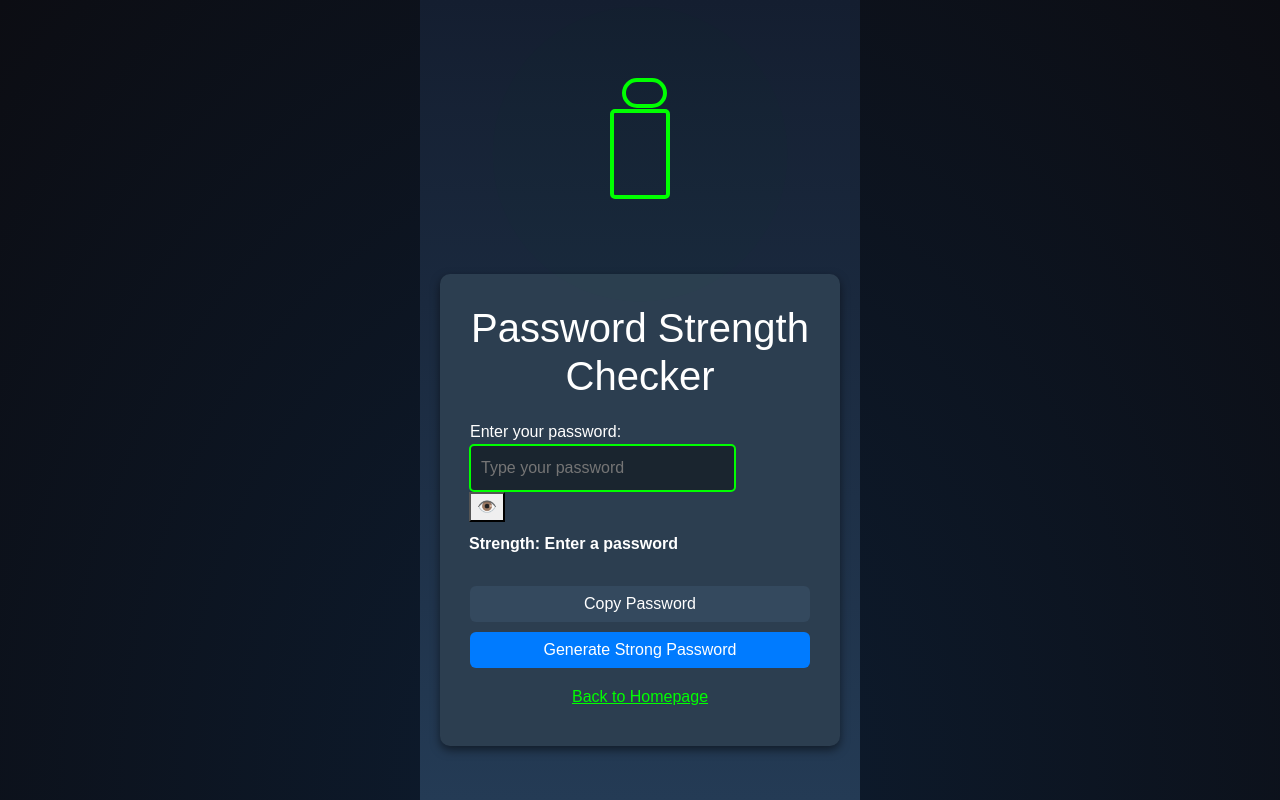
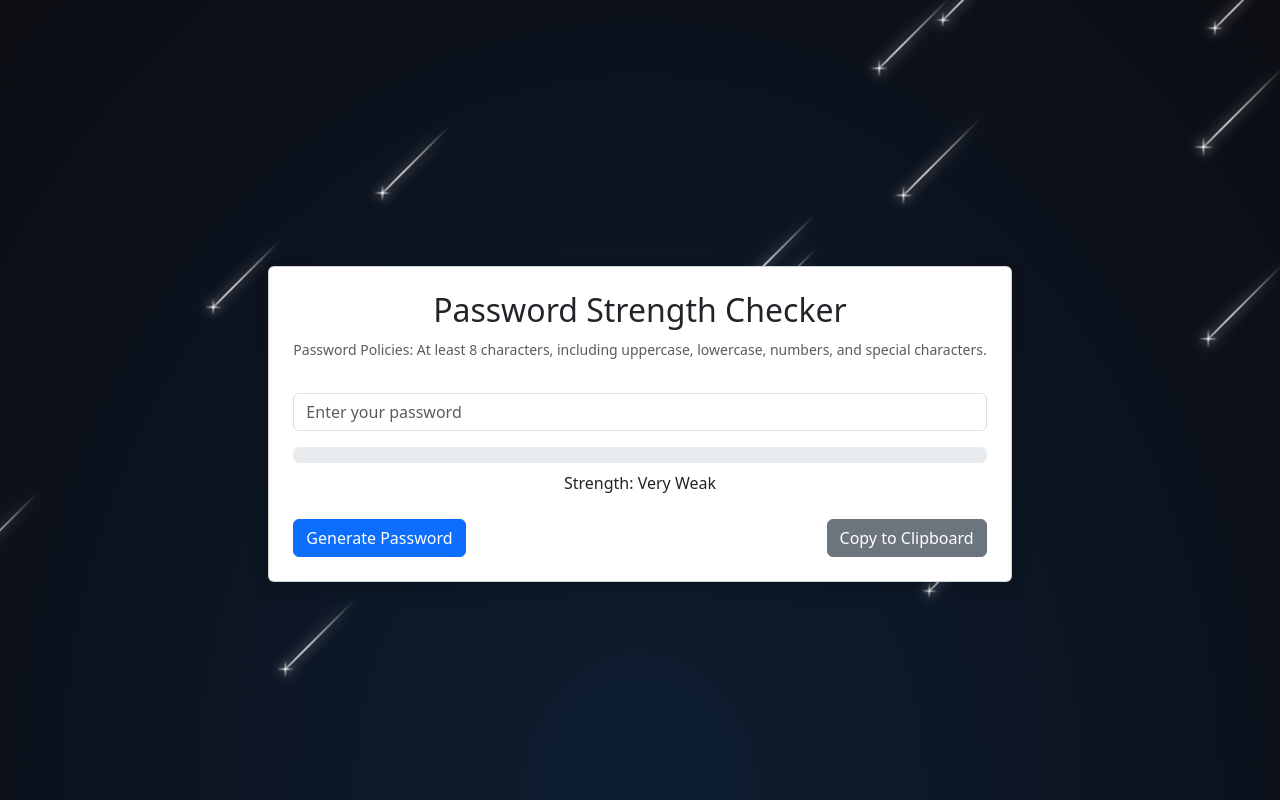
Before and after one commit to Shahbaaz017/Password_Strength_Analyzer_and_Manager, a React (Create React App) app in the folder client/: page /password-checker in a window 1280 px wide. Built offline with nearby package versions, Linux system fonts and the light colour scheme.

Commit message:
modified password strength checker

```diff
--- a/client/src/pages/PasswordStrengthChecker.jsx
+++ b/client/src/pages/PasswordStrengthChecker.jsx
@@ -1,134 +1,88 @@
-import React, { useState } from "react";
-import { Link } from "react-router-dom";
-import zxcvbn from "zxcvbn";
-import "./securityAnimation.css";
+import React, { useState } from 'react';
+import 'bootstrap/dist/css/bootstrap.min.css';
+import StarsBackground from './StarsBackground';
+import zxcvbn from 'zxcvbn';
 
-const PasswordStrengthChecker = () => {
-  const [password, setPassword] = useState("");
-  const [strength, setStrength] = useState("");
-  const [feedback, setFeedback] = useState({});
-  const [realTimeFeedback, setRealTimeFeedback] = useState([]);
-  const [showPassword, setShowPassword] = useState(false);
+function PasswordStrengthChecker() {
+    const [password, setPassword] = useState('');
+    const [strength, setStrength] = useState(0);
+    const [feedback, setFeedback] = useState('');
 
-  const evaluateStrength = (password) => {
+    const updateStrengthIndicator = (password) => {
         const result = zxcvbn(password);
-    const strengthLabels = ["Very Weak", "Weak", "Moderate", "Strong", "Very Strong"];
-    setStrength(strengthLabels[result.score]);
-
-    // Update feedback from zxcvbn
-    setFeedback({
-      warning: result.feedback.warning,
-      suggestions: result.feedback.suggestions,
-    });
-
-    // Real-time feedback
-    const feedbackMessages = [];
-    if (!/[A-Z]/.test(password)) feedbackMessages.push("Include at least one uppercase letter.");
-    if (!/[a-z]/.test(password)) feedbackMessages.push("Include at least one lowercase letter.");
-    if (!/[0-9]/.test(password)) feedbackMessages.push("Include at least one number.");
-    if (!/[!@#$%^&*(),.?":{}|<>]/.test(password))
-      feedbackMessages.push("Include at least one special character.");
-    if (password.length < 8)
-      feedbackMessages.push("Password should be at least 8 characters long.");
-    setRealTimeFeedback(feedbackMessages);
+        setStrength(result.score);
+        setFeedback(result.feedback.suggestions.join(' ') || 'Password is strong!');
     };
 
-  const handlePasswordChange = (e) => {
-    const newPassword = e.target.value;
-    setPassword(newPassword);
-    evaluateStrength(newPassword);
+    const handleChange = (event) => {
+        const input = event.target.value;
+        setPassword(input);
+        updateStrengthIndicator(input);
     };
 
-  const togglePasswordVisibility = () => {
-    setShowPassword((prev) => !prev);
+    const getStrengthClass = (score) => {
+        const classes = ["bg-danger", "bg-warning", "bg-info", "bg-primary", "bg-success"];
+        return classes[score] || "bg-secondary";
+    };
+
+    const getStrengthText = (score) => {
+        const texts = ["Very Weak", "Weak", "Moderate", "Strong", "Very Strong"];
+        return texts[score] || "None";
     };
 
     const generatePassword = () => {
-    const chars = "abcdefghijklmnopqrstuvwxyzABCDEFGHIJKLMNOPQRSTUVWXYZ0123456789!@#$%^&*()";
-    const generatedPassword = Array.from({ length: 12 }, () =>
-      chars.charAt(Math.floor(Math.random() * chars.length))
-    ).join("");
+        const characters = 'ABCDEFGHIJKLMNOPQRSTUVWXYZabcdefghijklmnopqrstuvwxyz0123456789!@#$%^&*()_+[]{}|;:,.<>?';
+        let generatedPassword = '';
+        for (let i = 0; i < 12; i++) {
+            generatedPassword += characters.charAt(Math.floor(Math.random() * characters.length));
+        }
         setPassword(generatedPassword);
-    evaluateStrength(generatedPassword);
+        updateStrengthIndicator(generatedPassword);
     };
 
-  const copyPassword = () => {
+    const copyToClipboard = () => {
         navigator.clipboard.writeText(password);
-    alert("Password copied to clipboard!");
+        alert('Password copied to clipboard!');
     };
 
     return (
-    <div className="password-checker-container">
-      {/* Animated Security Lock */}
-      <div className="animation-container">
-        <div className="lock-icon"></div>
-        <div className="wave"></div>
+        <div>
+            <StarsBackground />
+            <div className="container mt-5">
+                <div className="card p-4 shadow">
+                    <h2 className="text-center">Password Strength Checker</h2>
+                    <div className="mb-3">
+                        <small className="text-muted">Password Policies: At least 8 characters, including uppercase, lowercase, numbers, and special characters.</small>
                     </div>
-
-      {/* Password Strength Checker Form */}
-      <div className="form-container">
-        <h1>Password Strength Checker</h1>
-        <div className="input-group">
-          <label htmlFor="password">Enter your password:</label>
-          <div className="password-input-wrapper">
                     <input
-              id="password"
-              type={showPassword ? "text" : "password"}
+                        type="password"
+                        className="form-control my-3"
+                        placeholder="Enter your password"
                         value={password}
-              onChange={handlePasswordChange}
-              placeholder="Type your password"
+                        onChange={handleChange}
                     />
-            <button
-              type="button"
-              className="toggle-password-btn"
-              onClick={togglePasswordVisibility}
-            >
-              {showPassword ? "🙈" : "👁️"}
-            </button>
+                    <div className="progress mb-2">
+                        <div
+                            className={`progress-bar ${getStrengthClass(strength)}`}
+                            role="progressbar"
+                            style={{ width: `${(strength / 4) * 100}%` }}
+                            aria-valuenow={strength}
+                            aria-valuemin="0"
+                            aria-valuemax="4"
+                        ></div>
                     </div>
-
-          {/* Real-Time Feedback */}
-          <div className={`strength strength-${strength.toLowerCase()}`}>
-            Strength: <strong>{strength || "Enter a password"}</strong>
+                    <div className="text-center font-weight-bold mb-2">
+                        Strength: {getStrengthText(strength)}
                     </div>
-          {feedback.warning && <p className="feedback-warning">⚠️ {feedback.warning}</p>}
-          {feedback.suggestions?.length > 0 && (
-            <ul className="feedback-suggestions">
-              {feedback.suggestions.map((suggestion, index) => (
-                <li key={index}>💡 {suggestion}</li>
-              ))}
-            </ul>
-          )}
-
-          {/* Real-Time Requirement Feedback */}
-          {realTimeFeedback.length > 0 && (
-            <ul className="real-time-feedback">
-              {realTimeFeedback.map((message, index) => (
-                <li key={index}>🔑 {message}</li>
-              ))}
-            </ul>
-          )}
+                    <div className="text-muted mb-3">{feedback}</div>
+                    <div className="d-flex justify-content-between">
+                        <button className="btn btn-primary" onClick={generatePassword}>Generate Password</button>
+                        <button className="btn btn-secondary" onClick={copyToClipboard}>Copy to Clipboard</button>
                     </div>
-
-        {/* Strength Progress Bar */}
-        <div className="progress-bar">
-          <div className={`progress-fill strength-${strength.toLowerCase()}`}></div>
                 </div>
-
-        <button onClick={copyPassword} className="btn btn-secondary">
-          Copy Password
-        </button>
-        <button onClick={generatePassword} className="btn btn-primary">
-          Generate Strong Password
-        </button>
-
-        {/* Back to Homepage Button */}
-        <Link to="/" className="btn btn-link">
-          Back to Homepage
-        </Link>
             </div>
         </div>
     );
-};
+}
 
 export default PasswordStrengthChecker;
--- a/client/src/pages/securityAnimation.css
+++ /dev/null
@@ -1,121 +0,0 @@
-.password-checker-container {
-  display: flex;
-  flex-direction: column;
-  align-items: center;
-  justify-content: center;
-  height: 100vh; /* Full screen height */
-  width: 100%; /* Full screen width */
-  background: linear-gradient(to bottom, #141e30, #243b55); /* Security-themed background */
-  color: white;
-  font-family: Arial, sans-serif;
-  box-sizing: border-box; /* Include padding and border in width/height calculations */
-  padding: 0 20px; /* Padding for smaller screens */
-}
-
-.animation-container {
-  position: relative;
-  width: 200px;
-  height: 200px;
-  margin-bottom: 20px;
-}
-
-.lock-icon {
-  position: absolute;
-  width: 60px;
-  height: 90px;
-  border: 4px solid #00ff00;
-  border-radius: 5px;
-  top: 55px;
-  left: 70px;
-  background: transparent;
-}
-
-.lock-icon:before {
-  content: "";
-  position: absolute;
-  width: 45px;
-  height: 30px;
-  border: 4px solid #00ff00;
-  border-radius: 15px;
-  top: -35px;
-  left: 7.5px;
-}
-
-.wave {
-  position: absolute;
-  width: 200px;
-  height: 200px;
-  border-radius: 50%;
-  background: rgba(0, 255, 0, 0.2);
-  animation: pulse 2s infinite;
-}
-
-@keyframes pulse {
-  0% {
-    transform: scale(1);
-    opacity: 1;
-  }
-  100% {
-    transform: scale(1.5);
-    opacity: 0;
-  }
-}
-
-.form-container {
-  width: 100%;
-  max-width: 400px;
-  text-align: center;
-  background: #2c3e50;
-  padding: 30px;
-  border-radius: 10px;
-  box-shadow: 0 4px 10px rgba(0, 0, 0, 0.5);
-}
-
-.form-container h1 {
-  margin-bottom: 20px;
-}
-
-.input-group {
-  margin-bottom: 20px;
-  text-align: left;
-}
-
-.input-group input {
-  width: 100%;
-  padding: 10px;
-  font-size: 1rem;
-  border: 2px solid #00ff00;
-  border-radius: 5px;
-  background: #1a252f;
-  color: #fff;
-  outline: none;
-}
-
-.strength {
-  margin-top: 10px;
-  font-weight: bold;
-}
-
-.btn {
-  width: 100%; /* Full width buttons */
-  margin-top: 10px;
-}
-
-.btn-secondary {
-  background-color: #34495e;
-  border: none;
-  color: white;
-}
-
-.btn-primary {
-  background-color: #007bff;
-  border: none;
-  color: white;
-}
-
-.btn-link {
-  background: none;
-  color: #00ff00;
-  text-decoration: underline;
-  cursor: pointer;
-}
```
Lines whose indentation alone changed are shown as unchanged.
